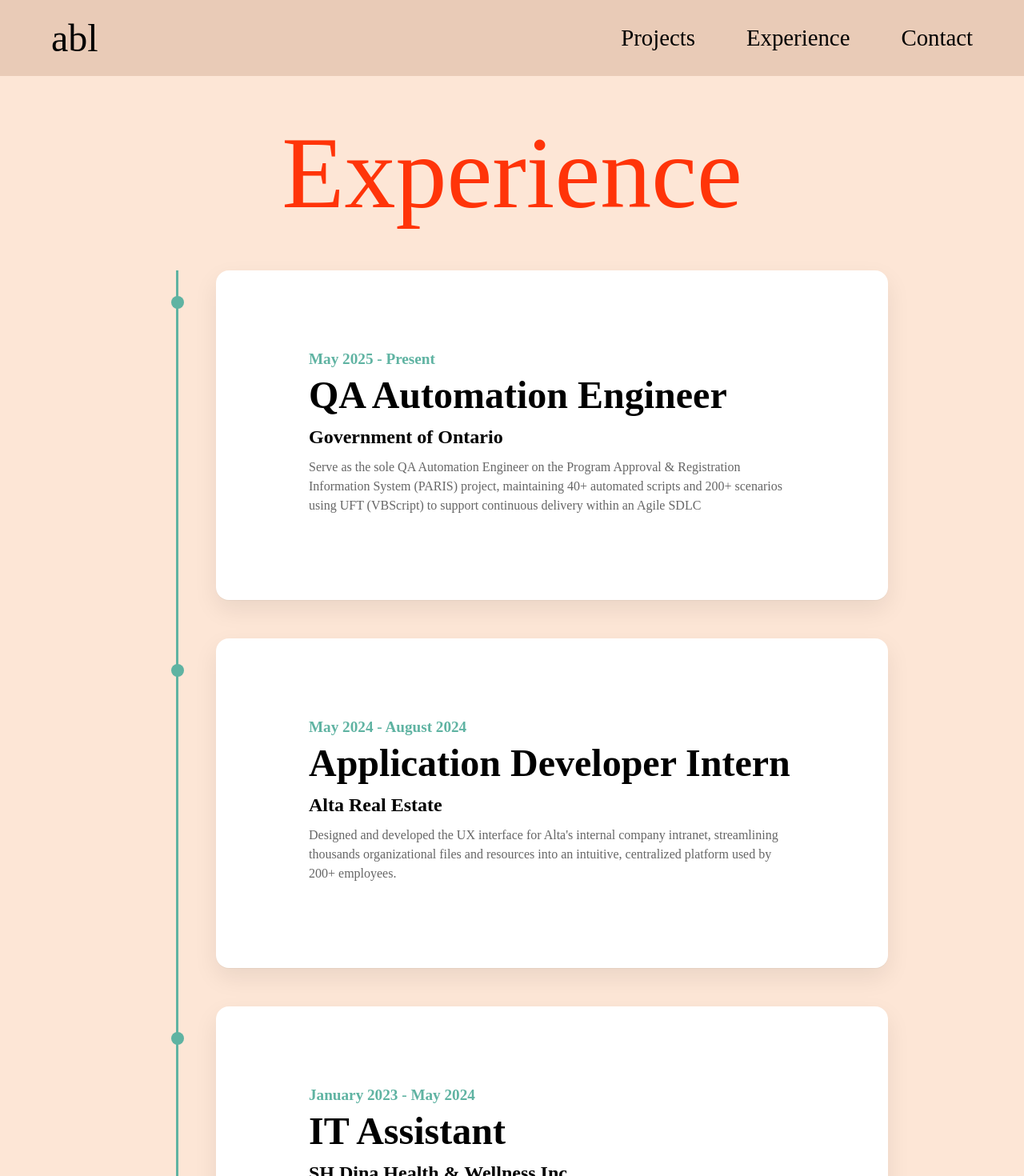
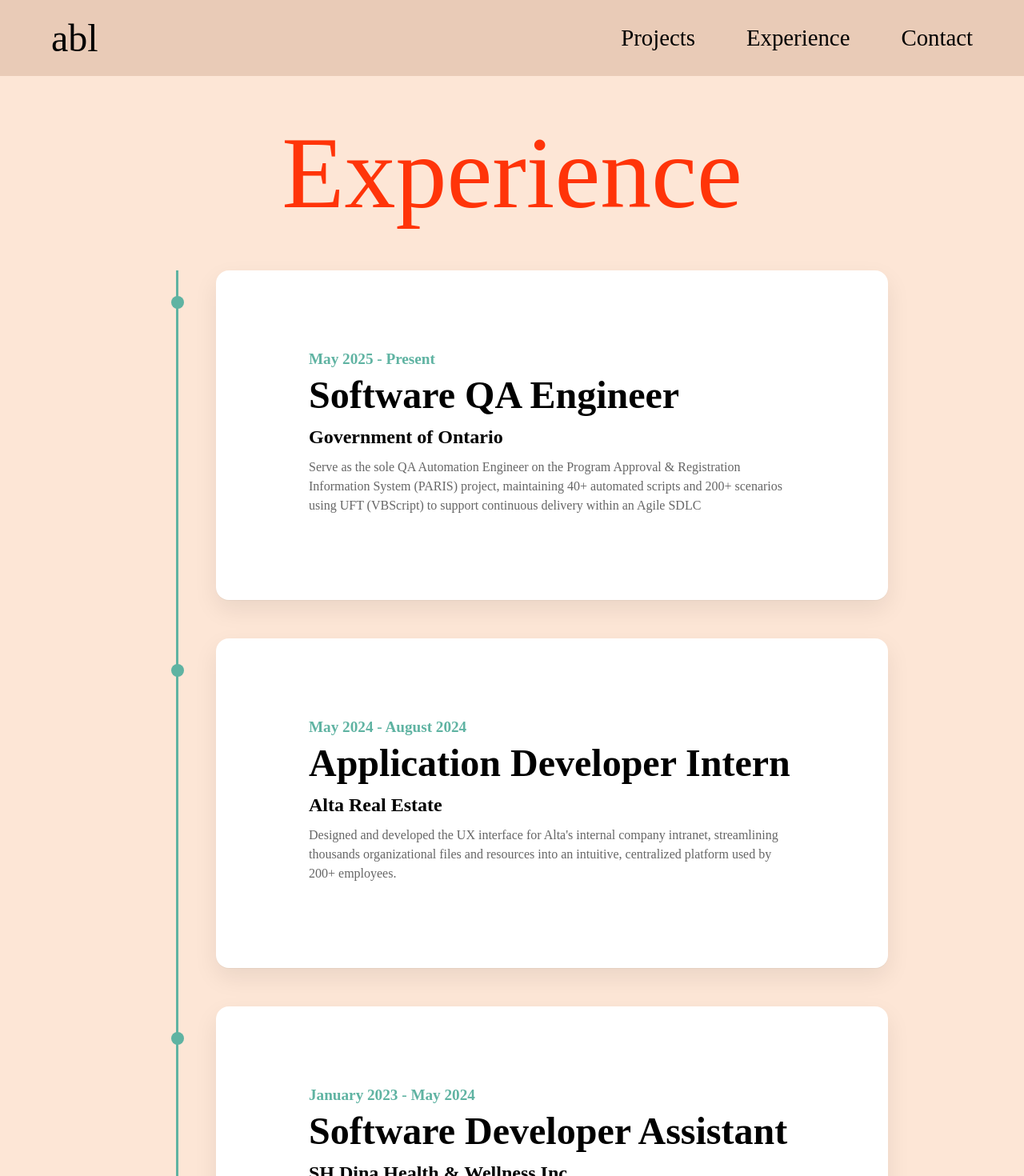
Before and after one commit to Abdel799/AbdelrahmanPortfolio, a React (Create React App) app: page /experience in a window 1280 px wide. Shown: the top 1470 px of the page at 80% size. Built offline with nearby package versions, Linux system fonts and the light colour scheme.

Commit message:
updated project

```diff
--- a/src/Experience/Experience.jsx
+++ b/src/Experience/Experience.jsx
@@ -16,7 +16,7 @@ function Experience () {
                     <div className={styles.card}>
                         <span className={styles.date}>May 2025 - Present</span>
 
-                        <h2>QA Automation Engineer</h2>
+                        <h2>Software QA Engineer</h2>
                         <h3>Government of Ontario</h3>
                         <p>Serve as the sole QA Automation Engineer on the Program Approval & Registration
                             Information System (PARIS) project, maintaining 40+ automated scripts and 200+
@@ -46,7 +46,7 @@ function Experience () {
                     <div className={styles.card}>
                         <span className={styles.date}>January 2023 - May 2024</span>
 
-                        <h2>IT Assistant</h2>
+                        <h2>Software Developer Assistant</h2>
                         <h3>SH Dina Health & Wellness Inc.</h3>
                         <p>Supported and enhanced the company website for 40+ clients, delivering CSS/UI updates
                             and resolving web-related issues to ensure accessible and reliable user experiences.
```
